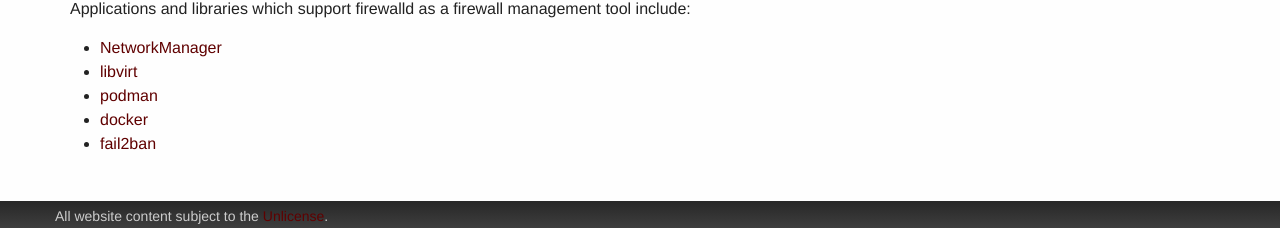
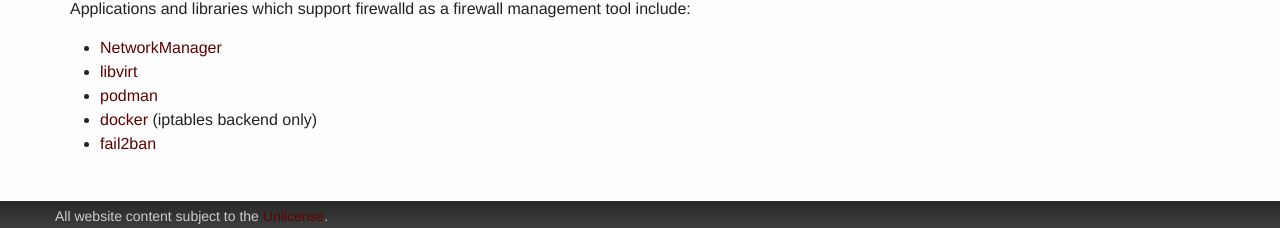
Before and after one commit to firewalld/firewalld.github.io, a Jekyll site: the page built from index.md, in a window 1280 px wide. Shown: the part 1450-1678 px from the top of the page. Built offline with Jekyll 4.4.1, drawn with Linux system fonts in a browser that asks for light colours.

Commit message:
index: docker is iptables backend only

```diff
--- a/index.md
+++ b/index.md
@@ -49,5 +49,5 @@
  * [NetworkManager](https://wiki.gnome.org/Projects/NetworkManager)
  * [libvirt](http://libvirt.org/)
  * [podman](https://podman.io/)
- * [docker](http://docker.com/)
+ * [docker](http://docker.com/) (iptables backend only)
  * [fail2ban](http://www.fail2ban.org/)
```
